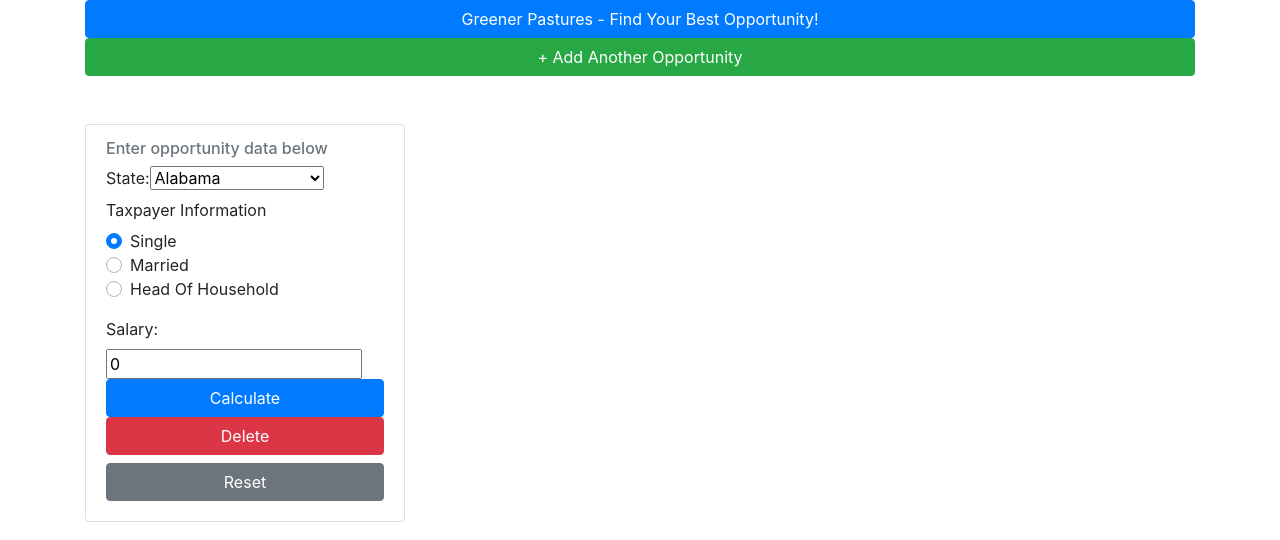
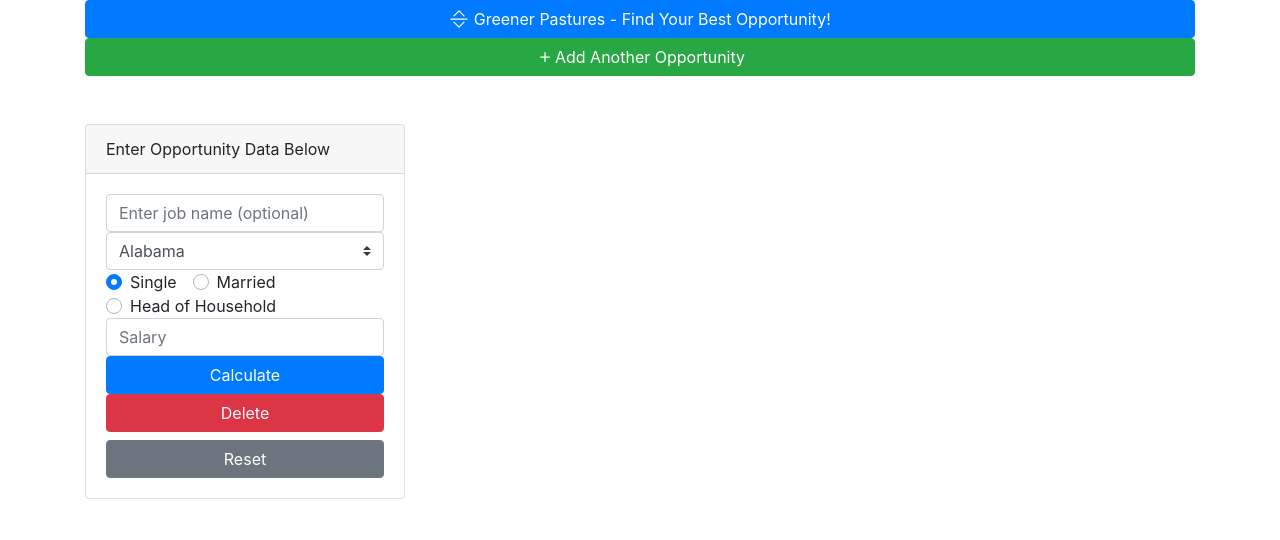
Before and after one commit to markorskip/greener-pastures-vue, a Vue app: page / in a window 1280 px wide. Shown: the top 540 px of the page. Built offline with nearby package versions, Linux system fonts and the light colour scheme.

Commit message:
additional formatting

```diff
--- a/src/App.vue
+++ b/src/App.vue
@@ -1,8 +1,13 @@
 <template>
   <div id="app">
     <b-container>
-      <div>
-        <b-button block v-b-toggle.collapse-1 variant="primary">Greener Pastures - Find Your Best Opportunity!</b-button>
+      <b-row>
+        <b-col>
+        <b-button block v-b-toggle.collapse-1 variant="primary">
+          <b-icon-chevron-bar-expand></b-icon-chevron-bar-expand>
+          Greener Pastures - Find Your Best Opportunity!
+
+        </b-button>
         <b-collapse id="collapse-1" class="mt-2">
           <b-card>
             <p class="card-text">
@@ -19,11 +24,13 @@
             </p>
           </b-card>
         </b-collapse>
-      </div>
-
-      <div id="title">
-       <b-button block variant="success" @click="addOpportunity">+ Add Another Opportunity</b-button><br/><br/>
-      </div>
+        </b-col>
+      </b-row>
+      <b-row>
+        <b-col>
+          <b-button block variant="success" @click="addOpportunity"><b-icon-plus></b-icon-plus>Add Another Opportunity</b-button><br/><br/>
+        </b-col>
+      </b-row>
 
       <b-card-group deck>
         <OpportunityForm v-for="(opportunity, index) in this.opportunities"
@@ -33,6 +40,7 @@
                          v-on:deleteOpportunity="deleteOpportunity(index)"
         ></OpportunityForm>
       </b-card-group><br/>
+
     </b-container>
   </div>
 </template>
--- a/src/components/CalculateCOL/CostOfLiving.vue
+++ b/src/components/CalculateCOL/CostOfLiving.vue
@@ -1,7 +1,7 @@
 <template>
     <div class="CalculateCOL">
-        <br/>
-        <a href="https://www.patriotsoftware.com/blog/accounting/average-cost-living-by-state/">A dollar in {{ state }} is worth {{ this.multiplier }}</a><br/><br/>
+        <br/><h5>Cost of Living</h5>
+        <b-link href="https://www.patriotsoftware.com/blog/accounting/average-cost-living-by-state/">A dollar in {{ state }} is worth {{ this.multiplier }}</b-link>
         Your after tax pay is worth: <br/>
         <h1><b> {{ this.afterTaxWorth }}</b></h1>
         <br/>
@@ -64,8 +64,8 @@
         "WA":"0.95",
         "WV":"1.14",
         "WI":"1.08",
-        "WY":"1.03"
-
+        "WY":"1.03",
+        "DC":"0.84"
     };
 
     export default {
--- a/src/components/InputForm/DisplayInputs.vue
+++ b/src/components/InputForm/DisplayInputs.vue
@@ -1,15 +1,50 @@
 <template>
-    <div class="DisplayInputs">
-        State: {{ userData.state }} <br/>
-        Salary: {{ userData.salary }} <br/>
-        Filing Status: {{ userData.filing_status }} <br/>
+    <div>
+
+    <b-table-simple hover small caption-top responsive>
+        <caption>Input Data</caption>
+        <b-thead head-variant="dark">
+            <b-tr>
+                <b-th>State</b-th>
+                <b-th>Salary</b-th>
+                <b-th>Status</b-th>
+            </b-tr>
+        </b-thead>
+        <b-tbody>
+            <b-tr>
+                <b-td>{{ this.userData.state}}</b-td>
+                <b-td>{{ displaySalary}}</b-td>
+                <b-td>{{ displayFilingStatus }}</b-td>
+            </b-tr>
+        </b-tbody>
+    </b-table-simple>
     </div>
 </template>
 
 <script>
+    import {thousandsSeparators} from "@/utilities";
+
     export default {
         props: {
             userData: Object
         },
+        data() {
+            return {
+                items: [
+                    { State: this.userData.state, Salary: this.userData.salary, Status: this.userData.filing_status },
+                ]
+            }
+        },
+        computed: {
+            displayFilingStatus() {
+                if (this.userData.filing_status === 'married') return 'Married';
+                if (this.userData.filing_status === 'single') return 'Single';
+                if (this.userData.filing_status === 'head_of_household') return 'Head of Household';
+                return null;
+            },
+            displaySalary() {
+                return thousandsSeparators(this.userData.salary);
+            }
+        }
     };
 </script>
--- a/src/components/InputForm/InputForm.vue
+++ b/src/components/InputForm/InputForm.vue
@@ -1,66 +1,10 @@
 <template>
     <b-form>
-            <label for="state">State: </label>
-            <select id="state" v-model="userData.state">
-                <option value="AL">Alabama</option>
-                <option value="AK">Alaska</option>
-                <option value="AZ">Arizona</option>
-                <option value="AR">Arkansas</option>
-                <option value="CA">California</option>
-                <option value="CO">Colorado</option>
-                <option value="CT">Connecticut</option>
-                <option value="DE">Delaware</option>
-                <option value="DC">District Of Columbia</option>
-                <option value="FL">Florida</option>
-                <option value="GA">Georgia</option>
-                <option value="HI">Hawaii</option>
-                <option value="ID">Idaho</option>
-                <option value="IL">Illinois</option>
-                <option value="IN">Indiana</option>
-                <option value="IA">Iowa</option>
-                <option value="KS">Kansas</option>
-                <option value="KY">Kentucky</option>
-                <option value="LA">Louisiana</option>
-                <option value="ME">Maine</option>
-                <option value="MD">Maryland</option>
-                <option value="MA">Massachusetts</option>
-                <option value="MI">Michigan</option>
-                <option value="MN">Minnesota</option>
-                <option value="MS">Mississippi</option>
-                <option value="MO">Missouri</option>
-                <option value="MT">Montana</option>
-                <option value="NE">Nebraska</option>
-                <option value="NV">Nevada</option>
-                <option value="NH">New Hampshire</option>
-                <option value="NJ">New Jersey</option>
-                <option value="NM">New Mexico</option>
-                <option value="NY">New York</option>
-                <option value="NC">North Carolina</option>
-                <option value="ND">North Dakota</option>
-                <option value="OH">Ohio</option>
-                <option value="OK">Oklahoma</option>
-                <option value="OR">Oregon</option>
-                <option value="PA">Pennsylvania</option>
-                <option value="RI">Rhode Island</option>
-                <option value="SC">South Carolina</option>
-                <option value="SD">South Dakota</option>
-                <option value="TN">Tennessee</option>
-                <option value="TX">Texas</option>
-                <option value="UT">Utah</option>
-                <option value="VT">Vermont</option>
-                <option value="VA">Virginia</option>
-                <option value="WA">Washington</option>
-                <option value="WV">West Virginia</option>
-                <option value="WI">Wisconsin</option>
-                <option value="WY">Wyoming</option>
-            </select>
-        <b-form-group label="Taxpayer Information">
-            <b-form-radio v-model="userData.filing_status" value="single">Single</b-form-radio>
-            <b-form-radio v-model="userData.filing_status" value="married">Married</b-form-radio>
-            <b-form-radio v-model="userData.filing_status" value="head_of_household">Head Of Household</b-form-radio>
-        </b-form-group>
-            <label for="salary">Salary:</label>
-            <input id="salary" v-model="userData.salary"><br/>
+        <b-form-input v-model="userData.jobName" placeholder="Enter job name (optional)"></b-form-input>
+        <b-form-select v-model="userData.state"  :options="options"></b-form-select>
+        <b-form-radio-group label="Taxpayer Information" v-model="userData.filing_status" :options="filingStatuses">
+        </b-form-radio-group>
+        <b-form-input v-model="userData.salary" placeholder="Salary"></b-form-input>
     </b-form>
 </template>
 
@@ -68,6 +12,68 @@
     export default {
         props: {
             userData: Object
+        },
+        data() {
+            return {
+                options: [
+                    { value: 'AL', text: 'Alabama' },
+                    { value: 'AK', text: 'Alaska' },
+                    { value: 'AZ', text: 'Arizona' },
+                    { value: 'AR', text: 'Arkansas' },
+                    { value: 'CA', text: 'California' },
+                    { value: 'CO', text: 'Colorado' },
+                    { value: 'CT', text: 'Connecticut' },
+                    { value: 'DC', text: 'Washington DC'},
+                    { value: 'DE', text: 'Delaware' },
+                    { value: 'FL', text: 'Florida' },
+                    { value: 'GA', text: 'Georgia' },
+                    { value: 'HI', text: 'Hawaii' },
+                    { value: 'ID', text: 'Idaho' },
+                    { value: 'IL', text: 'Illinois' },
+                    { value: 'IN', text: 'Indiana' },
+                    { value: 'IA', text: 'Iowa' },
+                    { value: 'KS', text: 'Kansas' },
+                    { value: 'KY', text: 'Kentucky' },
+                    { value: 'LA', text: 'Louisiana' },
+                    { value: 'ME', text: 'Maine' },
+                    { value: 'MD', text: 'Maryland' },
+                    { value: 'MA', text: 'Massachusetts' },
+                    { value: 'MI', text: 'Michigan' },
+                    { value: 'MN', text: 'Minnesota' },
+                    { value: 'MS', text: 'Mississippi' },
+                    { value: 'MO', text: 'Missouri' },
+                    { value: 'MT', text: 'Montana' },
+                    { value: 'NE', text: 'Nebraska' },
+                    { value: 'NV', text: 'Nevada' },
+                    { value: 'NH', text: 'New Hampshire' },
+                    { value: 'NJ', text: 'New Jersey' },
+                    { value: 'NM', text: 'New Mexico' },
+                    { value: 'NY', text: 'New York' },
+                    { value: 'NC', text: 'North Carolina' },
+                    { value: 'ND', text: 'North Dakota' },
+                    { value: 'OH', text: 'Ohio' },
+                    { value: 'OK', text: 'Oklahoma' },
+                    { value: 'OR', text: 'Oregon' },
+                    { value: 'PA', text: 'Pennsylvania' },
+                    { value: 'RI', text: 'Rhode Island' },
+                    { value: 'SC', text: 'South Carolina' },
+                    { value: 'SD', text: 'South Dakota' },
+                    { value: 'TN', text: 'Tennessee' },
+                    { value: 'TX', text: 'Texas' },
+                    { value: 'UT', text: 'Utah' },
+                    { value: 'VT', text: 'Vermont' },
+                    { value: 'VA', text: 'Virginia' },
+                    { value: 'WA', text: 'Washington' },
+                    { value: 'WV', text: 'West Virginia' },
+                    { value: 'WI', text: 'Wisconsin' },
+                    { value: 'WY', text: 'Wyoming' }
+                ],
+                filingStatuses: [
+                    { text: 'Single', value: 'single'},
+                    { text: 'Married', value: 'married'},
+                    { text: 'Head of Household', value: 'head_of_household'}
+                ]
+            }
         }
     };
 </script>
--- a/src/components/OpportunityForm.vue
+++ b/src/components/OpportunityForm.vue
@@ -1,7 +1,5 @@
 <template>
-    <b-card
-            sub-title="Enter opportunity data below"
-            style="max-width: 20rem">
+    <b-card :header="title" style="max-width: 20rem">
 
         <div v-if="this.calculateClicked">
             <display-inputs :user-data="userData"></display-inputs>
@@ -38,8 +36,9 @@
         data: function () {
             return {
                 userData: {
+                    jobName: null,
                     state: "AL",
-                    salary: "0",
+                    salary: null,
                     filing_status: "single",
                 },
                 annual: {
@@ -51,7 +50,8 @@
                 totalCol: 0,
                 col: 0,
                 taxData: 0,
-                calculateClicked: false
+                calculateClicked: false,
+                title: 'Enter Opportunity Data Below'
             }
         },
         computed: {
@@ -65,6 +65,7 @@
                 if (this.userData.salary == null) { alert("Enter Salary Data"); return null; }
                 console.log("Calculating Tax API request");
                 this.calculateClicked = true;
+                this.title = this.userData.jobName;
                 axios({
                     method: 'post',
                     headers: {
@@ -92,6 +93,7 @@
                 this.userData.salary = null;
                 this.userData.state = "AL";
                 this.calculateClicked = false;
+                this.title = "Enter Opportunity Data Below";
             }
         }
     }
```
Also changed, not shown: src/components/CalculateTax/Taxes.vue (+30 -7 lines).
